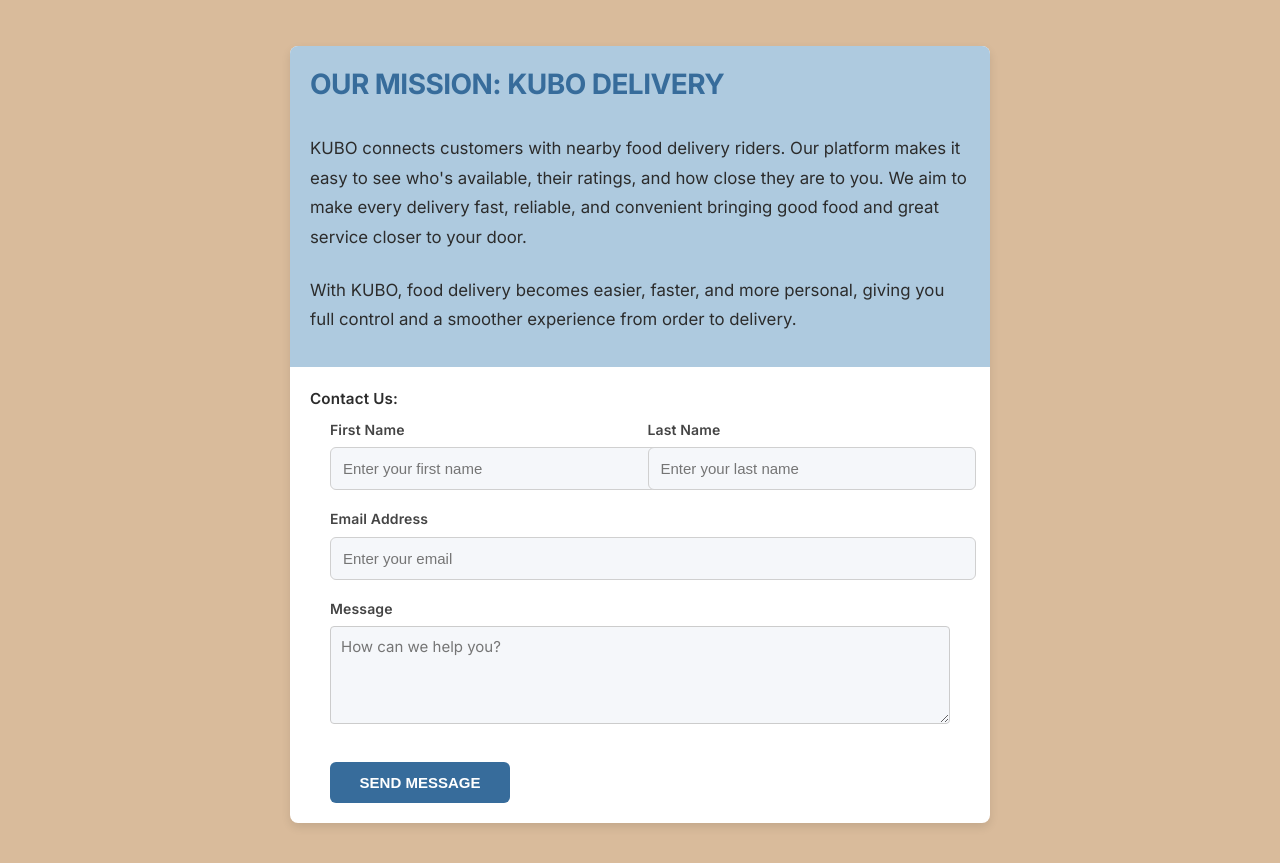
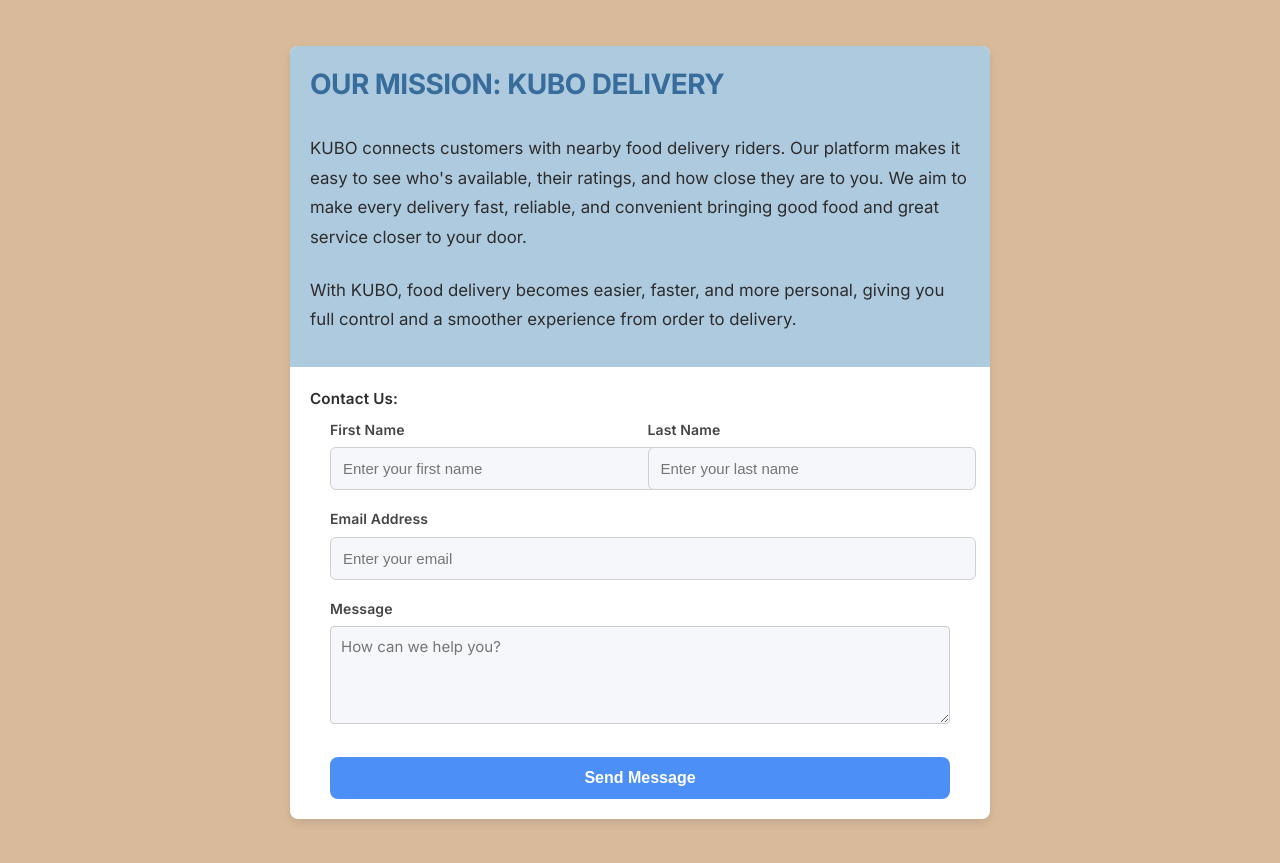
Before and after one commit to KUBO-Kitchen-Unified-Bringing-Orders/KUBO-Kitchen-Unified-Bringing-Orders, a plain HTML site: page index.html in a window 1280 px wide. Both pictures are taken after a click on the link "About Us". Shown: the part 80-943 px from the top of the page. Drawn offline with Linux system fonts and the light colour scheme.

Commit message:
Updated About Us Page

```diff
--- a/index.html
+++ b/index.html
@@ -189,8 +189,7 @@
             <label>Message</label>
             <textarea rows="4" placeholder="How can we help you?" required></textarea>
         </div>
-
-        <button type="submit" class="send-message-btn">SEND MESSAGE</button>
+        <button id="sendBtn">Send Message</button>
     </form>
 </div>
                         </div>
--- a/script.js
+++ b/script.js
@@ -922,3 +922,8 @@ document.addEventListener('DOMContentLoaded', function() {
         }
     }
 });
+document.getElementById("sendBtn").addEventListener("click", function () {
+    // Your message logic here
+
+    alert("Message sent successfully!");
+});
--- a/style.css
+++ b/style.css
@@ -396,22 +396,26 @@ nav a:active {
 }
 
 /* Submit button */
-.send-message-btn {
-    width: 180px;
-    padding: 12px;
-    background-color: #376C9B;
-    color: #fff;
+#sendBtn {
+    background: #4c8ff7;
+    color: white;
+    padding: 12px 20px;
     border: none;
-    border-radius: 6px;
+    border-radius: 8px;
+    font-size: 16px;
     cursor: pointer;
-    font-size: 15px;
     font-weight: 600;
-    margin-top: 5px;
     transition: 0.2s ease-in-out;
 }
 
-.send-message-btn:hover {
-    background-color: #2e5c85;
+#sendBtn:hover {
+    background: #3a76d8;
+    transform: translateY(-2px);
+}
+
+#sendBtn:active {
+    background: #335fa8;
+    transform: scale(0.98);
 }
 
 .email-list {
```
